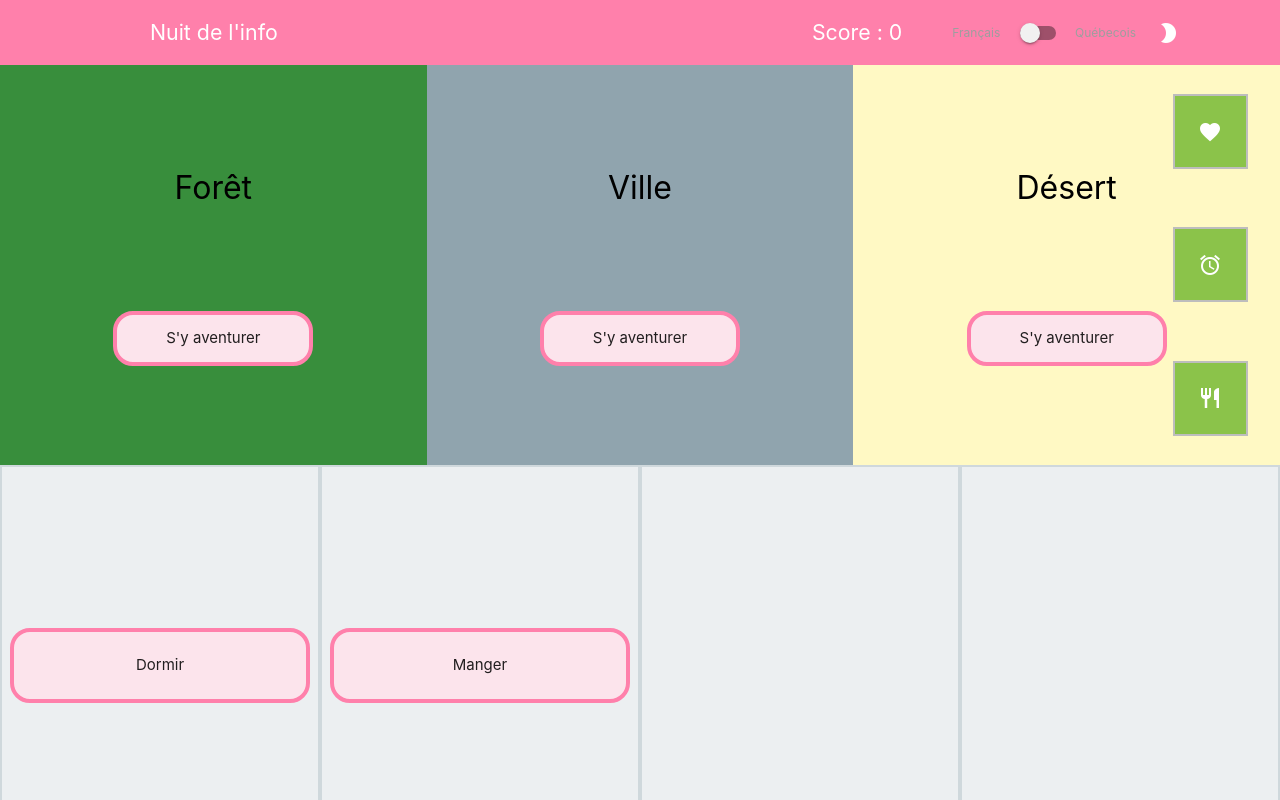
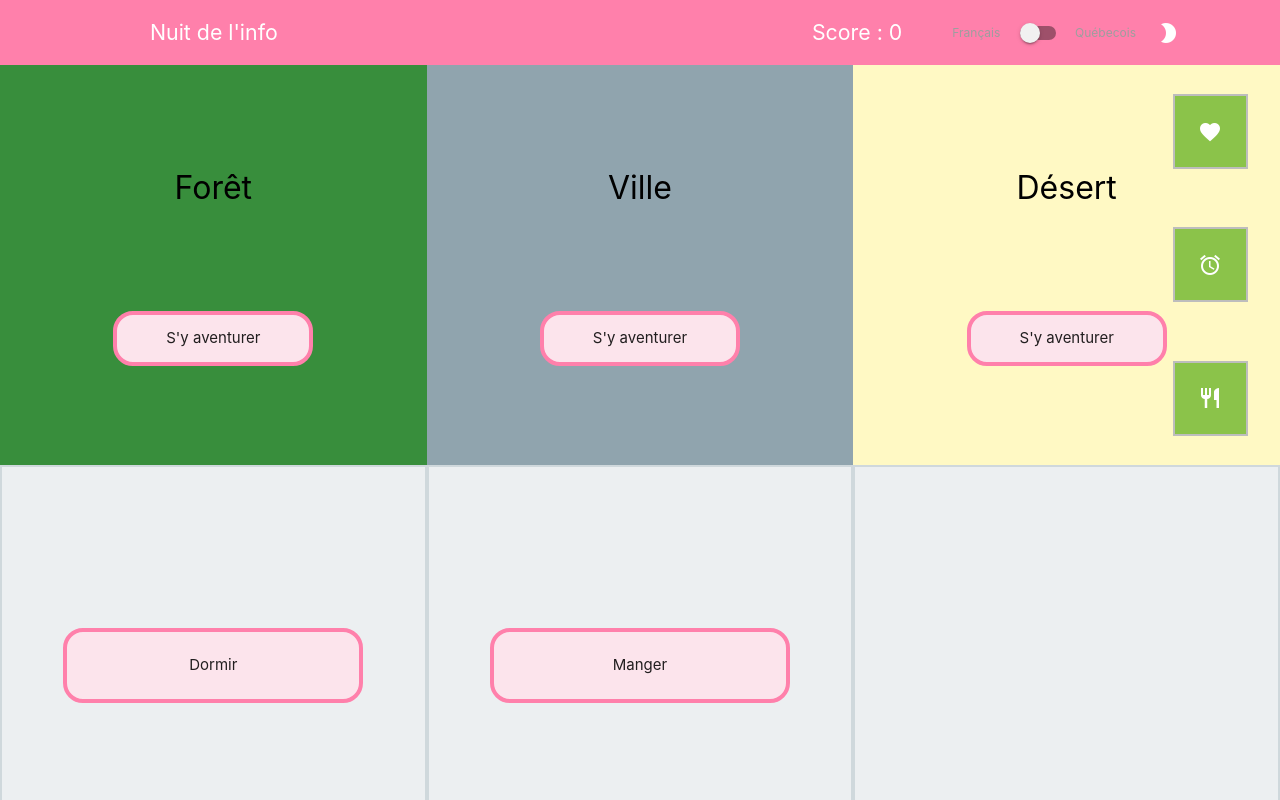
Before and after one commit to Drakandes/NuitInfo, an Angular app in the folder my-app/: page / in a window 1280 px wide. Built offline with nearby package versions, Linux system fonts and the light colour scheme.

Commit message:
Remove useless action explorer from list

```diff
--- a/my-app/src/json-stuff/explorationAreas.ts
+++ b/my-app/src/json-stuff/explorationAreas.ts
@@ -1,7 +1,7 @@
 const areaList = ["carverne", "montagne", "désert", "forêt", "plaine", "ruisseau", "marécage", "ville", "plaine étrange", "toundra"];
 const monsterList = ["ours", "fennec", "troll",, "piranha", "fantôme", "cactus", "zombie", "yéti"];
 const objectList = ["poêle", "roche", "hameçon", "poisson", "huile", "lampe", "pelle", "VIPI"];
-const actionList = ["dormir", "manger", "explorer", "fuir"];
+const actionList = ["dormir", "manger","fuir"];
 
 // Action
 const actionTextList = {
```
